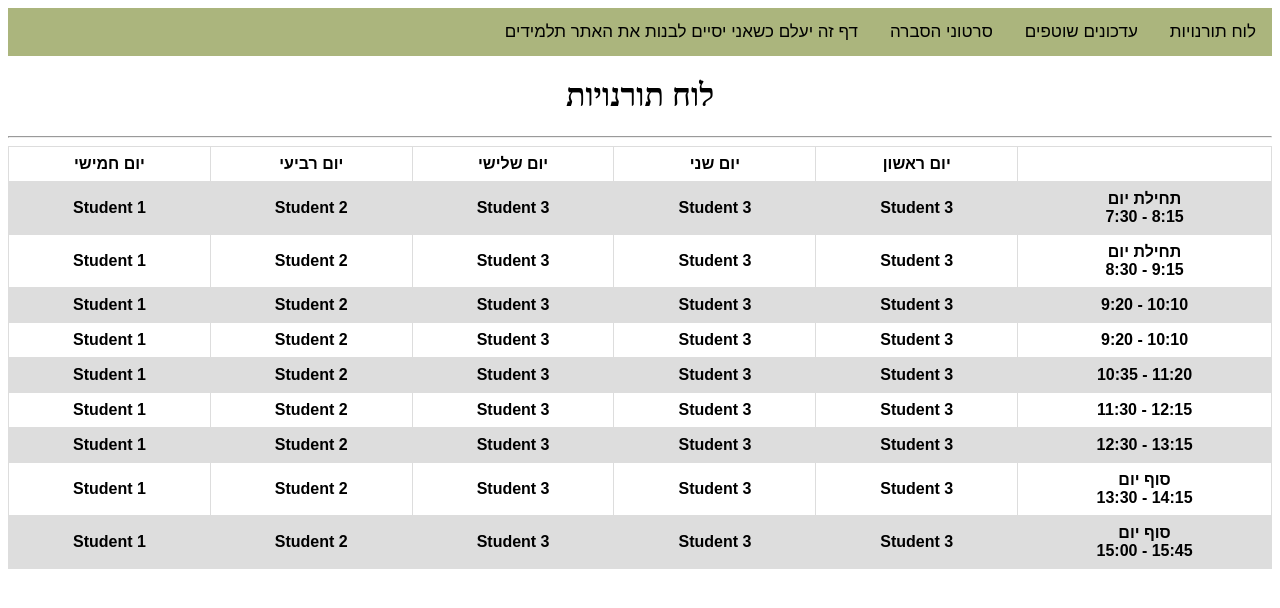
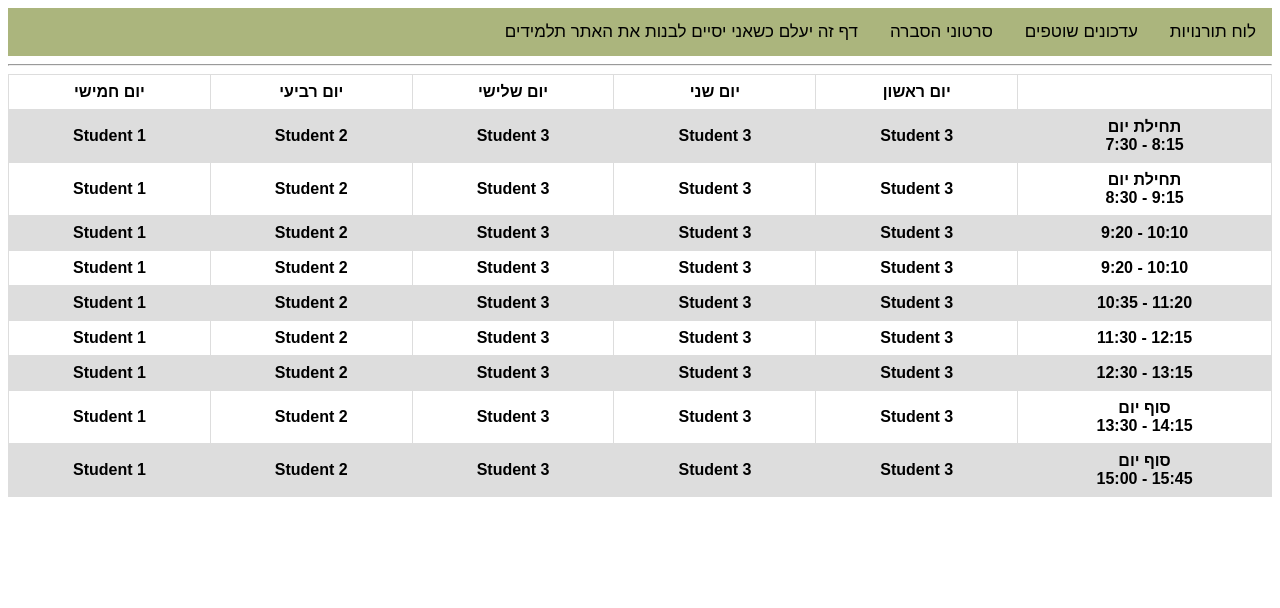
Before and after one commit to hacalbia/hacalbia.github.io, a plain HTML site: page index.html in a window 1280 px wide. Drawn offline with nearby package versions, Linux system fonts and the light colour scheme.

Commit message:
Update index.html

```diff
--- a/index.html
+++ b/index.html
@@ -58,7 +58,7 @@
   </head>
   <body>
     <div id="nav-placeholder"></div>
-    <h1 style="text-align: center;">לוח תורנויות</h1>
+    <!--<h1 style="text-align: center;">לוח תורנויות</h1>-->
     <hr>
     <table>
       <tr>
```
